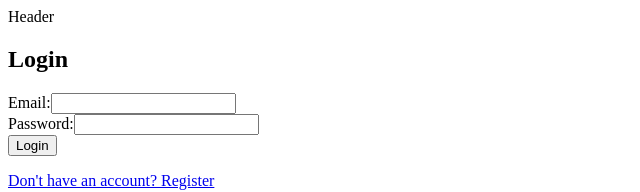
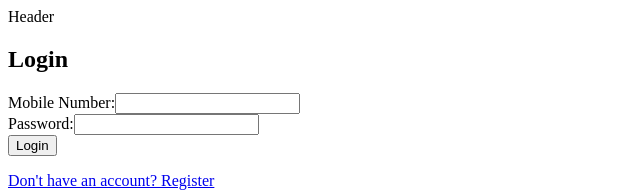
Before and after one commit to vigneshwaranbalamurugan/VISHWAS, a React (Vite) app in the folder vishwas/: page /login in a window 1280 px wide. Shown: the top 192 px of the page, without its empty margins (0-640 px from the left). Built offline with nearby package versions, Linux system fonts and the light colour scheme.

Commit message:
Login page update
email input changed to login page

```diff
--- a/vishwas/src/pages/login/Login.tsx
+++ b/vishwas/src/pages/login/Login.tsx
@@ -2,13 +2,13 @@ import React, { useState } from 'react';
 import { Link } from 'react-router-dom';
 
 interface LoginFormValues {
-  email: string;
+  mobileNumber: string; // Update the interface name
   password: string;
 }
 
 const Login = () => {
   const [formData, setFormData] = useState<LoginFormValues>({
-    email: '',
+    mobileNumber: '',
     password: '',
   });
 
@@ -31,13 +31,13 @@ const Login = () => {
         <h2 className="">Login</h2>
         <form onSubmit={handleSubmit}>
           <div className="">
-            <label htmlFor="email">Email:</label>
+            <label htmlFor="mobileNumber">Mobile Number:</label>
             <input
-              type="email"
+              type="tel" // Change type to "tel" for phone number input
               className="form-control"
-              id="email"
-              name="email"
-              value={formData.email}
+              id="mobileNumber"
+              name="mobileNumber" // Update name to match interface
+              value={formData.mobileNumber}
               onChange={handleChange}
               required
             />
```
